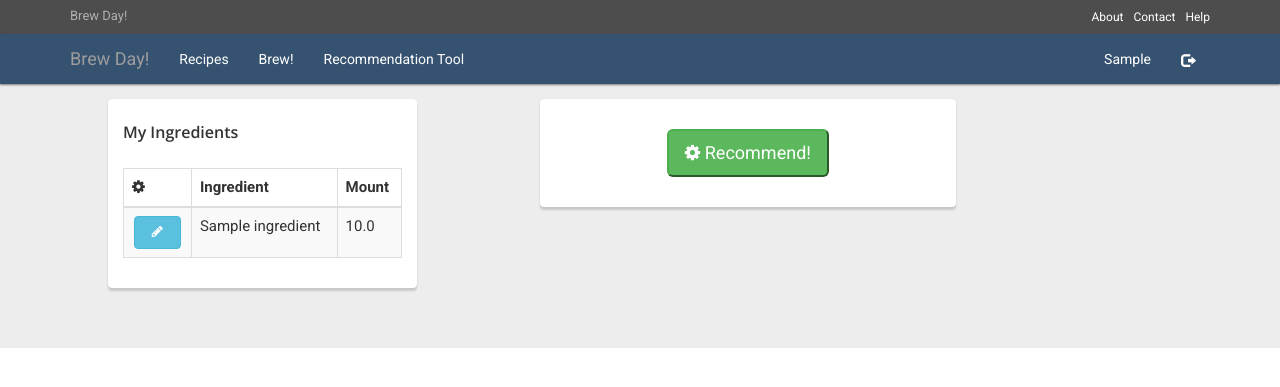
After one commit to itucsse1728/BrewDay, a Django app: page /recommendation in a window 1280 px wide. The commit adds this page. Shown: the top 387 px of the page. Run offline with Django 3.2, Linux system fonts and the light colour scheme; a user stored in the database is signed in; tables that the repository leaves empty hold one stand-in row (values such as "Sample post"); some libraries are stand-ins or nearby versions.

Commit message:
recommendation

```diff
--- a/BrewDay/settings.py
+++ b/BrewDay/settings.py
@@ -119,3 +119,7 @@ USE_TZ = True
 # https://docs.djangoproject.com/en/1.11/howto/static-files/
 
 STATIC_URL = '/static/'
+
+STATICFILES_DIRS = [
+    os.path.join(BASE_DIR, 'static'),
+]
--- a/core/models.py
+++ b/core/models.py
@@ -1,6 +1,3 @@
-# -*- coding: utf-8 -*-
-from __future__ import unicode_literals
-
 from django.db import models
 from django.contrib.auth.models import User
 
--- a/core/urls.py
+++ b/core/urls.py
@@ -1,12 +1,17 @@
 from django.conf.urls import url, include
+from django.urls import path
 from django.contrib.auth import views as auth_views
 from . import views
 
 app_name = 'core'
 
 urlpatterns = [
+    path('login/', auth_views.LoginView.as_view(success_url='/'), name='login'),
+    path('logout/', auth_views.LogoutView.as_view(), name='logout'),
+
     url(r'^recipe/(?P<recipe_id>[0-9]+)/$', views.RecipeView.as_view(), name='recipe'),
     url(r'^profile/$', views.IngredientView.as_view(), name='profile'),
-    url(r'^profile/$', views.IngredientView.as_view(), name='login'),
     url(r'^profile/$', views.IngredientView.as_view(), name='register'),
+    path('recommendation', views.RecommendationView.as_view(), name='recommendation'),
+
 ]
--- a/core/views.py
+++ b/core/views.py
@@ -1,8 +1,8 @@
-# -*- coding: utf-8 -*-
-from __future__ import unicode_literals
 from django.views import View
 from django.http import HttpResponse
 from django.shortcuts import render
+from django.db.models import Prefetch, Q, F
+
 from .models import Recipe, Ingredient, Brew
 
 
@@ -25,3 +25,27 @@ class IngredientView(View):
     @staticmethod
     def get(request):
         return render(request, 'index.html')
+
+
+class RecommendationView(View):
+    @staticmethod
+    def get(request):
+        ingredients = request.user.ingredient_set.all()
+        return render(request, 'recommendation.html', locals())
+
+    @staticmethod
+    def post(request):
+        ingredients = request.user.ingredient_set.all()
+        ings = {ing.name:ing.amount for ing in ingredients}
+        queryset = Ingredient.objects.filter(name__in=ings)
+
+        recipes = Recipe.objects.prefetch_related(
+            Prefetch('ingredient_set',
+                     queryset=queryset)
+            ).exclude(~Q(ingredient__name__in=ings))
+
+
+        for name, amount in ings.items():
+            recipes.filter( ~Q(ingredient__name=name) | Q(ingredient__amount__lt=amount) )
+
+        return render(request, 'recommendation.html', locals())
--- a/templates/layout-brew.html
+++ b/templates/layout-brew.html
@@ -138,7 +138,7 @@
                     </ul>
                     <ul class="nav navbar-nav navbar-right">
                         {% if request.user.is_authenticated %}
-                        <li><a href="{% url 'core:profile_edit' %}" data-effect="mfp-move-from-top" class="">{{ request.user.first_name }}</a>
+                        <li><a href="{% url 'core:profile' %}" data-effect="mfp-move-from-top" class="">{{ request.user.first_name }}</a>
                         </li>
                         <li><a href="{% url 'core:logout' %}" class="glyphicon glyphicon-log-out"></a>
                         </li>
--- /dev/null
+++ b/templates/recommendation.html
@@ -0,0 +1,171 @@
+{% extends 'layout-brew.html' %}
+{% block title %}Home{% endblock %}
+{% block content %}
+{% load staticfiles %}
+<style>
+.panel-table .panel-body{
+  padding:0;
+}
+
+.panel-table .panel-body .table-bordered{
+  border-style: none;
+  margin:0;
+}
+
+.panel-table .panel-body .table-bordered > thead > tr > th:first-of-type {
+    text-align:center;
+    width: 100px;
+}
+
+.panel-table .panel-body .table-bordered > thead > tr > th:last-of-type,
+.panel-table .panel-body .table-bordered > tbody > tr > td:last-of-type {
+  border-right: 0px;
+}
+
+.panel-table .panel-body .table-bordered > thead > tr > th:first-of-type,
+.panel-table .panel-body .table-bordered > tbody > tr > td:first-of-type {
+  border-left: 0px;
+}
+
+.panel-table .panel-body .table-bordered > tbody > tr:first-of-type > td{
+  border-bottom: 0px;
+}
+
+.panel-table .panel-body .table-bordered > thead > tr:first-of-type > th{
+  border-top: 0px;
+}
+
+.panel-table .panel-footer .pagination{
+  margin:0;
+}
+
+/*
+used to vertically center elements, may need modification if you're not using default sizes.
+*/
+.panel-table .panel-footer .col{
+ line-height: 34px;
+ height: 34px;
+}
+
+.panel-table .panel-heading .col h3{
+ line-height: 30px;
+ height: 30px;
+}
+
+.panel-table .panel-body .table-bordered > tbody > tr > td{
+  line-height: 34px;
+}
+</style>
+<div class="gap-small"></div>
+
+
+    <div class="row" data-gutter="15">
+        <div class="col-md-3 col-md-offset-1">
+            <div class="product">
+                <div class="row">
+                    <div class="panel-heading">
+                        <div class="row">
+                            <div class="col col-xs-6">
+                                <h3 class="panel-title">My Ingredients</h3>
+                            </div>
+                        </div>
+                    </div>
+                    <div class="panel-body">
+                        <table class="table table-striped table-bordered table-list">
+                            <thead>
+                                <tr>
+                                    <th><em class="fa fa-cog"></em></th>
+                                    <th>Ingredient</th>
+                                    <th>Mount</th>
+                                </tr>
+                            </thead>
+                            <tbody>
+                                {% for ingredient in ingredients %}
+                                <tr>
+                                    <td align="center">
+                                        <a class="btn btn-info"><em class="fa fa-pencil"></em></a>
+                                    </td>
+                                    <td>{{ ingredient.name }}</td>
+                                    <td>{{ ingredient.amount }}</td>
+                                </tr>
+                                {% endfor %}
+                            </tbody>
+                        </table>
+                    </div>
+
+                </div>
+
+            </div>
+        </div>
+
+
+            <div class="col-md-4 col-md-offset-1">
+                <div class="product">
+                    <div class="gap-small"></div>
+                    <div align="center">
+                        <form action="" method="post">{% csrf_token %}
+                        <button class="btn-lg btn-success" name="submit"><i class="fa fa-cog" ></i> Recommend!</button>
+                        </form>
+                    </div>
+                    <div class="gap-small"></div>
+                </div>
+            </div>
+
+            <div class="row">
+                <div class="col-md-4 col-md-offset-1">
+                {% for recipe in recipes %}
+
+
+                <div class="product">
+                    <ul class="product-labels">
+                        <li>Beer</li>
+                    </ul>
+
+                    <div class="box-lg" >
+                        <div class="gap-small"></div>
+
+                        <div class="gap-small"></div>
+
+                        <div class="row">
+                            <div class="panel-heading">
+                                <div class="row">
+                                    <div class="col col-xs-6">
+                                        <h3 class="panel-title">Beer</h3>
+                                    </div>
+                                </div>
+                            </div>
+                            <div class="panel-body">
+                                <table class="table table-striped table-bordered table-list">
+                                    <thead>
+                                        <tr>
+                                            <th><em class="fa fa-cog"></em></th>
+                                            <th>Ingredient</th>
+                                            <th>Mount</th>
+                                        </tr>
+                                    </thead>
+                                    <tbody>
+                                    {% for ingredient in recipe.ingredient_set.all %}
+                                    <tr>
+                                        <td align="center">
+                                            <a class="btn btn-info"><em class="fa fa-pencil"></em></a>
+                                        </td>
+                                        <td>{{ ingredient.name }}</td>
+                                        <td>{{ ingredient.amount }}</td>
+                                    </tr>
+                                    {% endfor %}
+                                    </tbody>
+                                </table>
+                            </div>
+
+                        </div>
+                    </div>
+                </div>
+
+                {% endfor %}
+
+            </div>
+            </div>
+
+    </div>
+
+{% endblock %}
```
Also changed, not shown: core/tests.py (+38 -4 lines).
